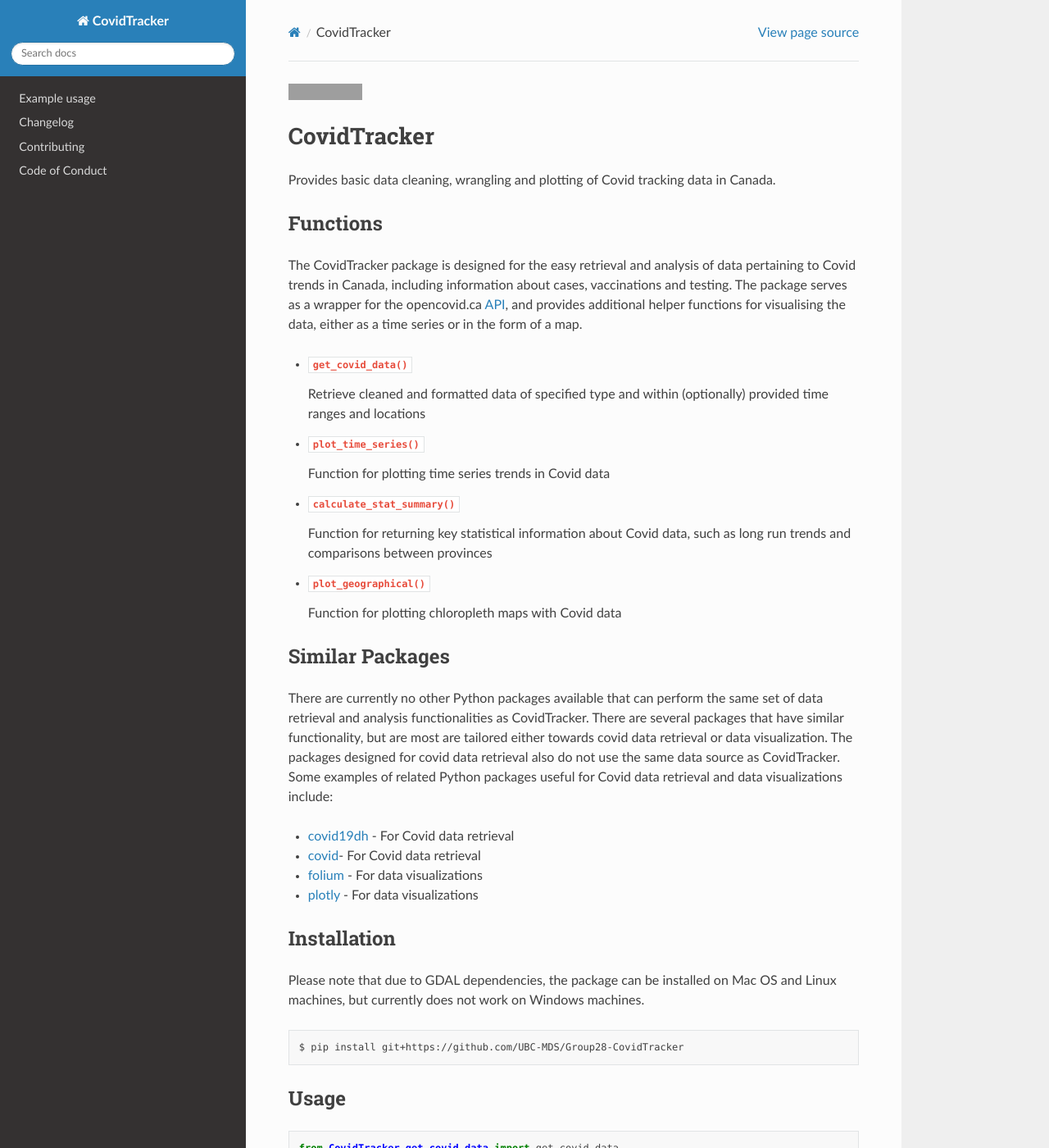
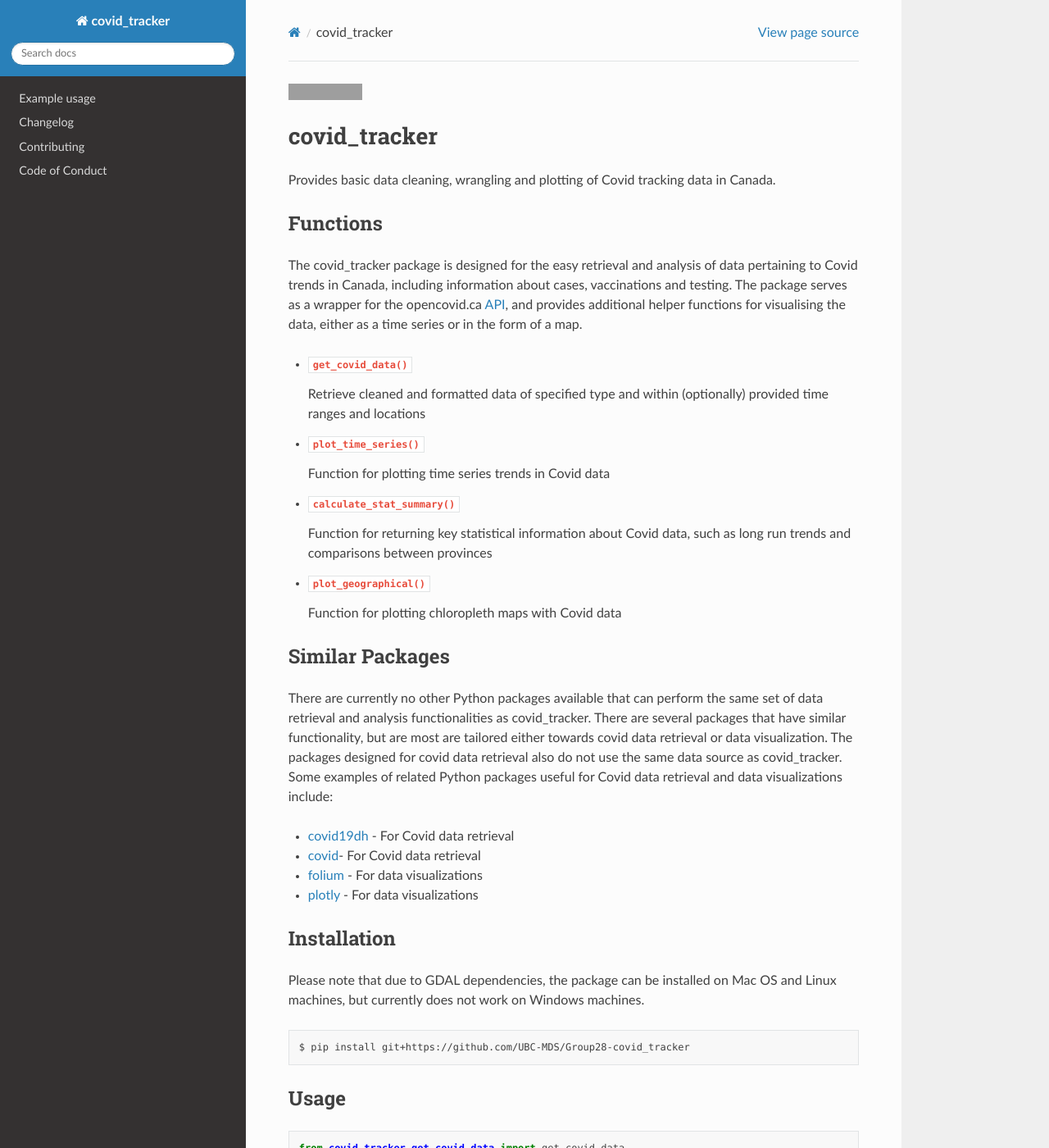
Before and after one commit to flor14/Group28-CovidTracker, a Sphinx documentation site: the page built from docs/index.md, in a window 1280 px wide and 1400 px high. Shown: the whole window at 82% size. Built offline with Sphinx 7.4.7 and the Read the Docs theme 2.0.0, drawn with Linux system fonts in a browser that asks for light colours; pages that are not in the unit, such as notebooks, are missing from menus; some of the changed text lies outside the part shown; grey boxes are pictures that could not be loaded.

Commit message:
Change Name

````diff
--- a/README.md
+++ b/README.md
@@ -1,11 +1,11 @@
-[![codecov](https://codecov.io/gh/UBC-MDS/Group28-CovidTracker/branch/master/graph/badge.svg?token=tKi5DL8bCF)](https://codecov.io/gh/UBC-MDS/Group28-CovidTracker)
+[![codecov](https://codecov.io/gh/UBC-MDS/Group28-covid_tracker/branch/master/graph/badge.svg?token=tKi5DL8bCF)](https://codecov.io/gh/UBC-MDS/Group28-covid_tracker)
 
-# CovidTracker
+# covid_tracker
 
 Provides basic data cleaning, wrangling and plotting of Covid tracking data in Canada.
 
 ## Functions
-The CovidTracker package is designed for the easy retrieval and analysis of data pertaining to Covid trends in Canada, including information about cases, vaccinations and testing. The package serves as a wrapper for the opencovid.ca [API](Ihttps://opencovid.ca/api/), and provides additional helper functions for visualising the data, either as a time series or in the form of a map.
+The covid_tracker package is designed for the easy retrieval and analysis of data pertaining to Covid trends in Canada, including information about cases, vaccinations and testing. The package serves as a wrapper for the opencovid.ca [API](Ihttps://opencovid.ca/api/), and provides additional helper functions for visualising the data, either as a time series or in the form of a map.
 
 * #### `get_covid_data()`
     Retrieve cleaned and formatted data of specified type and within (optionally) provided time ranges and locations
@@ -21,7 +21,7 @@
 
 
 ## Similar Packages
-There are currently no other Python packages available that can perform the same set of data retrieval and analysis functionalities as CovidTracker. There are several packages that have similar functionality, but are most are tailored either towards covid data retrieval or data visualization. The packages designed for covid data retrieval also do not use the same data source as CovidTracker. Some examples of related Python packages useful for Covid data retrieval and data visualizations include:
+There are currently no other Python packages available that can perform the same set of data retrieval and analysis functionalities as covid_tracker. There are several packages that have similar functionality, but are most are tailored either towards covid data retrieval or data visualization. The packages designed for covid data retrieval also do not use the same data source as covid_tracker. Some examples of related Python packages useful for Covid data retrieval and data visualizations include:
 * [covid19dh](https://pypi.org/project/covid19dh/) - For Covid data retrieval
 * [covid](https://pypi.org/project/covid/)- For Covid data retrieval
 * [folium](https://pypi.org/project/folium/) - For data visualizations
@@ -32,16 +32,16 @@
 Please note that due to GDAL dependencies, the package can be installed on Mac OS and Linux machines, but currently does not work on Windows machines.
 
 ```bash
-$ pip install git+https://github.com/UBC-MDS/Group28-CovidTracker
+$ pip install git+https://github.com/UBC-MDS/Group28-covid_tracker
 ```
 
 ## Usage
 
 ```python
-from CovidTracker.get_covid_data import get_covid_data
-from CovidTracker.plot_geographical import plot_geographical
-from CovidTracker.plot_time_series import plot_ts
-from CovidTracker.calculate_stat_summary import calculate_stat_summary
+from covid_tracker.get_covid_data import get_covid_data
+from covid_tracker.plot_geographical import plot_geographical
+from covid_tracker.plot_time_series import plot_ts
+from covid_tracker.calculate_stat_summary import calculate_stat_summary
 
 covid_df = get_covid_data('active')
 plot_map = plot_geographical(covid_df,'cumulative_deaths')
@@ -60,8 +60,8 @@
 
 ## License
 
-`CovidTracker` was created by Group 28. It is licensed under the terms of the MIT license.
+`covid_tracker` was created by Group 28. It is licensed under the terms of the MIT license.
 
 ## Credits
 
-`CovidTracker` was created with [`cookiecutter`](https://cookiecutter.readthedocs.io/en/latest/) and the `py-pkgs-cookiecutter` [template](https://github.com/py-pkgs/py-pkgs-cookiecutter).
+`covid_tracker` was created with [`cookiecutter`](https://cookiecutter.readthedocs.io/en/latest/) and the `py-pkgs-cookiecutter` [template](https://github.com/py-pkgs/py-pkgs-cookiecutter).
--- a/docs/conf.py
+++ b/docs/conf.py
@@ -6,7 +6,7 @@
 
 # -- Project information -----------------------------------------------------
 
-project = u"CovidTracker"
+project = u"covid_tracker"
 copyright = u"2022, Group 24"
 author = u"Group 24"
 
--- a/pyproject.toml
+++ b/pyproject.toml
@@ -1,5 +1,5 @@
 [tool.poetry]
-name = "CovidTracker"
+name = "covid_tracker"
 version = "0.1.0"
 description = "Provides basic data cleaning, wrangling and plotting of Covid tracking data"
 authors = ["Group 28"]
--- a/src/CovidTracker/__init__.py
+++ b/src/CovidTracker/__init__.py
@@ -1,3 +1,3 @@
 # read version from installed package
 from importlib.metadata import version
-__version__ = version("CovidTracker")
+__version__ = version("covid_tracker")
````
Also changed, not shown: CHANGELOG.md (+1 -1 lines), CONTRIBUTING.md (+4 -4 lines), docs/example.ipynb, 9 other files.
